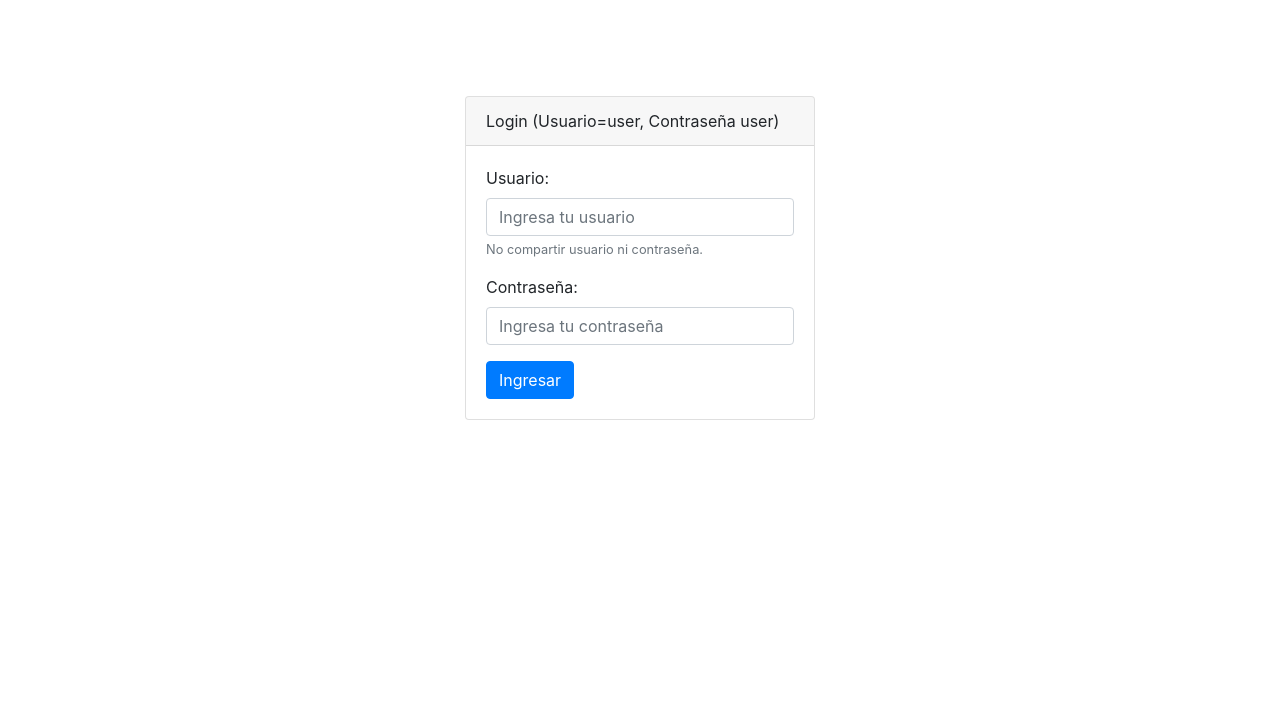
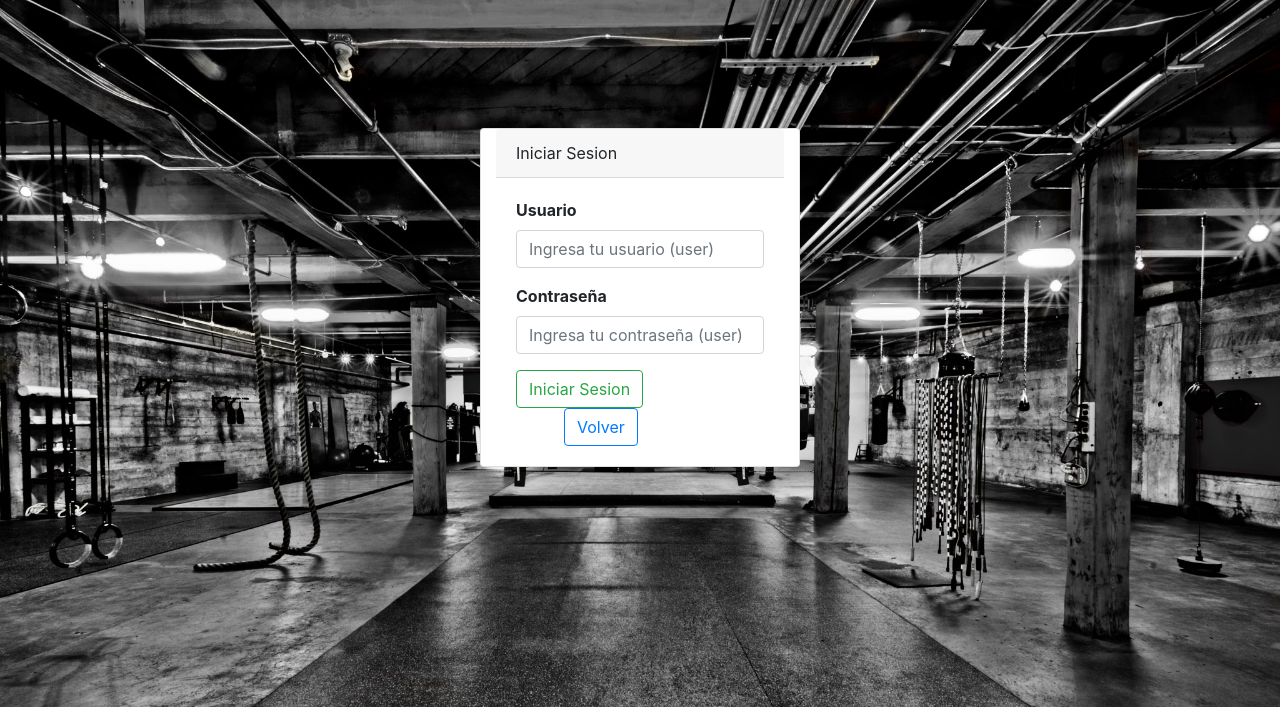
Before and after one commit to DrEureka/AmdBD---TPS, a PHP site: page /usuario/index.php in a window 1280 px wide. Shown: the top 707 px of the page. Run offline with PHP 8.4, Linux system fonts and the light colour scheme.

Commit message:
Avance usuario

```diff
--- /dev/null
+++ b/SharkDbProyecto/css/usuario.css
@@ -0,0 +1,9 @@
+.usuario-login-fondo {
+    background-image: url('../img/login.jpg');
+    background-repeat: no-repeat;
+    background-size: cover;
+}
+
+.usuario-login-container{
+    margin-top: 10%;
+}
--- a/SharkDbProyecto/usuario/index.php
+++ b/SharkDbProyecto/usuario/index.php
@@ -1,3 +1,4 @@
+<!doctype html>
 <?php
 session_start();
 if($_POST){
@@ -10,20 +11,52 @@ if($_POST){
     }
 }
 ?>
-<!doctype html>
+
 <html lang="en">
   <head>
     <title>Usuario</title>
     <!-- Required meta tags -->
     <meta charset="utf-8">
     <meta name="viewport" content="width=device-width, initial-scale=1, shrink-to-fit=no">
-
     <!-- Bootstrap CSS -->
     <link rel="stylesheet" href="https://stackpath.bootstrapcdn.com/bootstrap/4.3.1/css/bootstrap.min.css" integrity="sha384-ggOyR0iXCbMQv3Xipma34MD+dH/1fQ784/j6cY/iJTQUOhcWr7x9JvoRxT2MZw1T" crossorigin="anonymous">
+    <link rel="stylesheet" href="../css/usuario.css">
   </head>
-  <body>
 
+  <body class="usuario-login-fondo">
+    <span class="clearfix"></span>
+    <div class="usuario-login-container d-flex justify-content-center">
+        <div class="card col-3">
+            <div class="card-header">
+                Iniciar Sesion
+            </div>
 
+            <div class="card-body">
+                <form method="POST">
+                    <div class = "form-group">
+                        <label><strong>Usuario</strong></label>
+                        <input type="text" class="form-control" name="usuario" placeholder="Ingresa tu usuario (user)">
+                    </div>
+                    <div class="form-group">
+                        <label><strong>Contraseña</strong></label>
+                        <input type="password" class="form-control" name="contrasenia" placeholder="Ingresa tu contraseña (user)">
+                    </div>
+                    <?php if(isset($mensaje)) { ?>
+                        <div class="alert alert-danger" role="alert">
+                        <?php echo $mensaje; ?>
+                        </div>
+                    <?php } ?>
+                    <button type="submit" class="btn btn-outline-success">Iniciar Sesion</button>
+                    <a class="btn btn-outline-primary ml-5" href="/" role="button">Volver</a>
+                </form>
+            </div>
+        </div>
+    </div>
+
+  </body>
+</html>
+
+  <!--
   <div class="container">
       <div class="row">
           <div class="col-md-4">
@@ -36,11 +69,11 @@ if($_POST){
                 Login (Usuario=user, Contraseña user)
               </div>
               <div class="card-body">
-              <?php if(isset($mensaje)){?>
+              <?php //if(isset($mensaje)){?>
 <div class="alert alert-danger" role="alert">
-   <?php echo $mensaje; ?>
+   <?php //echo $mensaje; ?>
 </div>
-   <?php  }?>
+   <?php  //}?>
                   <form method="POST">
                   <div class = "form-group">
                   <label>Usuario:</label>
@@ -66,6 +99,3 @@ if($_POST){
 
       </div>
   </div>
-
-  </body>
-</html>
```
Also changed, not shown: SharkDbProyecto/img/login.jpg (added).
